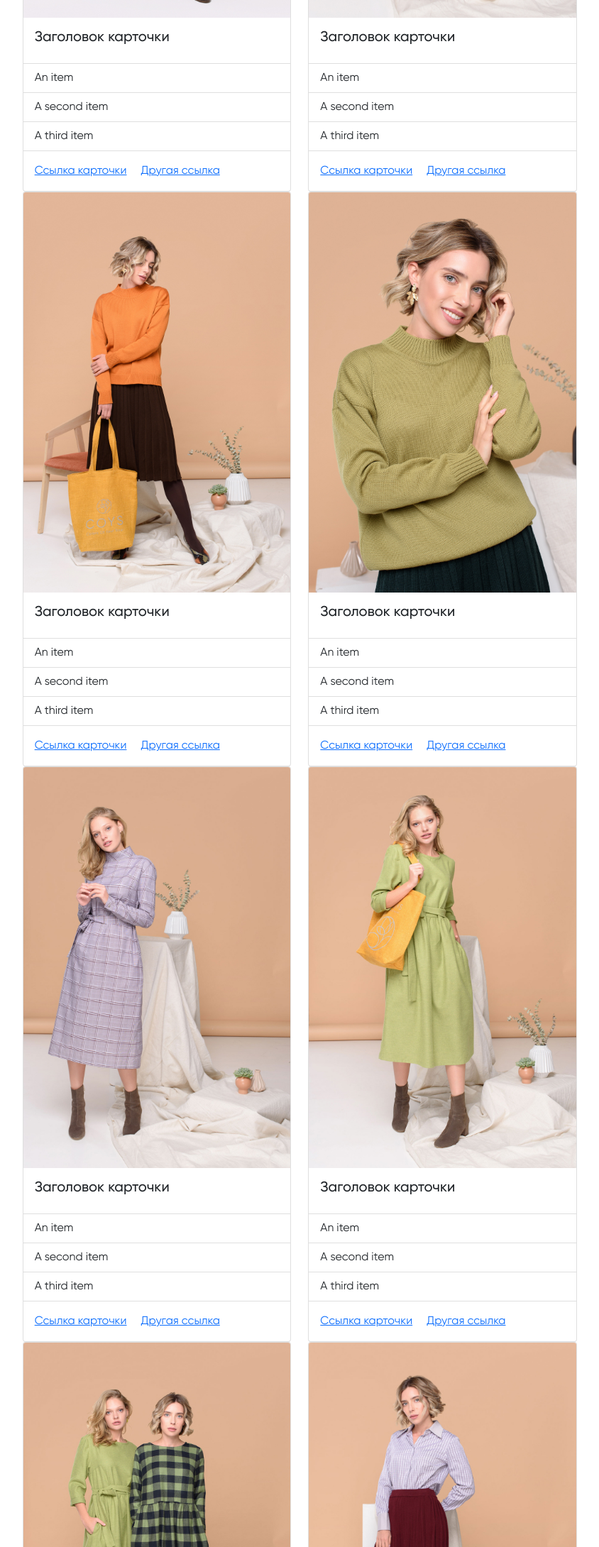
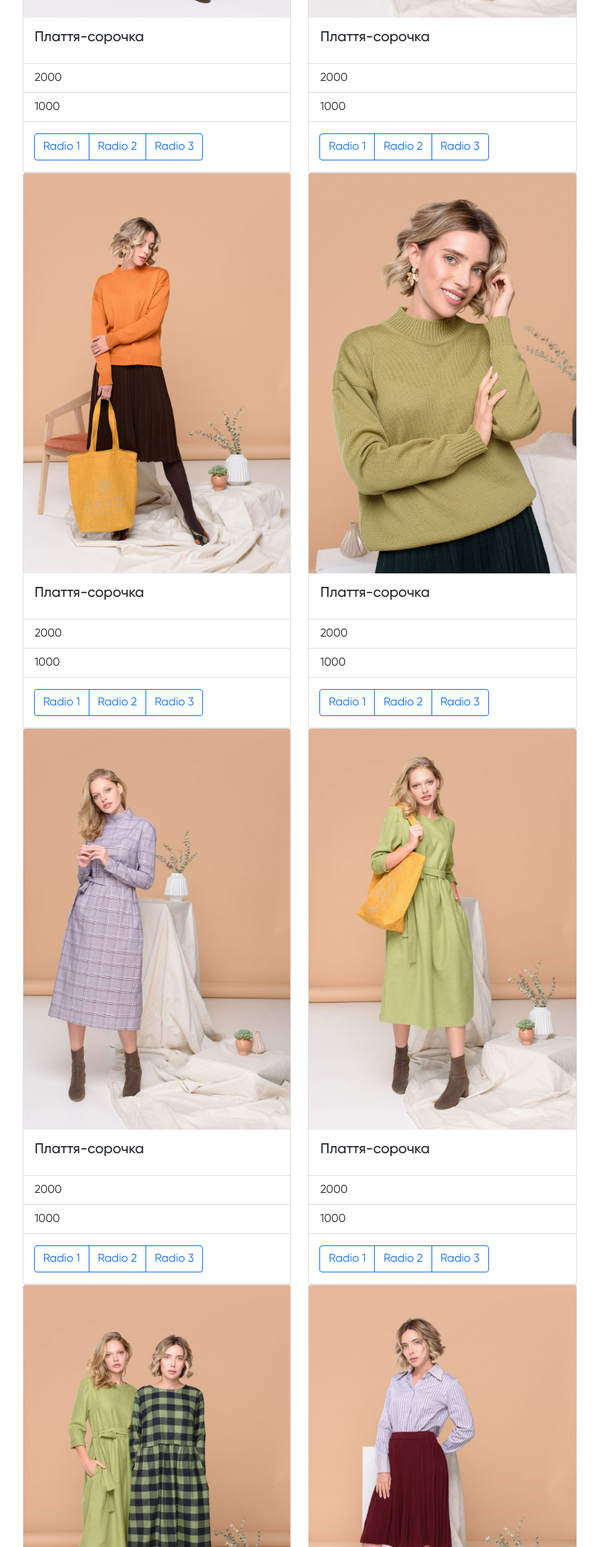
Before and after one commit to vernuskujinu/coys, a website: page catalog.html in a window 1280 px wide. Shown: the part 620-2800 px from the top of the page at 71% size, without its empty margins (431-1275 px from the left). Drawn offline with nearby package versions, Linux system fonts and the light colour scheme.

Commit message:
feat: add new button and styling

```diff
--- a/catalog.html
+++ b/catalog.html
@@ -73,9 +73,14 @@
                     </a>
 
                     <ul class="dropdown-menu" aria-labelledby="dropdownMenuLink">
-                      <li><a class="dropdown-item" href="#">Действие</a></li>
-                      <li><a class="dropdown-item" href="#">Другое действие</a></li>
-                      <li><a class="dropdown-item" href="#">Что-то еще здесь</a></li>
+                      <li><a class="dropdown-item" href="#">Сукні</a></li>
+                      <li><a class="dropdown-item" href="#">Штани</a></li>
+                      <li><a class="dropdown-item" href="#">Шорти</a></li>
+                      <li><a class="dropdown-item" href="#">Спідниці</a></li>
+                      <li><a class="dropdown-item" href="#">Топи, майки та футболки</a></li>
+                      <li><a class="dropdown-item" href="#">Сорочки та блузи</a></li>
+                      <li><a class="dropdown-item" href="#">Піджаки та костюми<a></li>
+                      <li><a class="dropdown-item" href="#">Весь одяг</a></li>
                     </ul>
                   </div>
                   <div class="dropdown">
@@ -84,9 +89,19 @@
                     </a>
 
                     <ul class="dropdown-menu" aria-labelledby="dropdownMenuLink">
-                      <li><a class="dropdown-item" href="#">Действие</a></li>
-                      <li><a class="dropdown-item" href="#">Другое действие</a></li>
-                      <li><a class="dropdown-item" href="#">Что-то еще здесь</a></li>
+                      <div class="panel">
+                        <ul class="cp">
+                          <li class="cp__color cp__color--red"></li>
+                          <li class="cp__color cp__color--green"></li>
+                          <li class="cp__color cp__color--blue"></li>
+                          <li class="cp__color cp__color--yellow"></li>
+                          <li class="cp__color cp__color--purple"></li>
+                          <li class="cp__color cp__color--tomato"></li>
+                          <li class="cp__color cp__color--grey"></li>
+                          <li class="cp__color cp__color--black"></li>
+                          <li class="cp__color cp__color--orange"></li>
+                        </ul>
+                      </div>
                     </ul>
                   </div>
                   <div class="dropdown">
@@ -94,13 +109,27 @@
                       Розмір
                     </a>
 
-                    <ul class="dropdown-menu" aria-labelledby="dropdownMenuLink">
-                      <li><a class="dropdown-item" href="#">Действие</a></li>
-                      <li><a class="dropdown-item" href="#">Другое действие</a></li>
-                      <li><a class="dropdown-item" href="#">Что-то еще здесь</a></li>
+                    <ul class="dropdown-menu dropdown_size" aria-labelledby="dropdownMenuLink">
+                      <div class="btn-group" role="group" aria-label="Basic radio toggle button group">
+                        <input type="radio" class="btn-check btn_size" name="btnradio" id="btnradio1" autocomplete="off" checked>
+                        <label class="btn btn-outline-primary" for="btnradio1">S</label>
+
+                        <input type="radio" class="btn-check" name="btnradio" id="btnradio2" autocomplete="off">
+                        <label class="btn btn-outline-primary" for="btnradio2">M</label>
+
+                        <input type="radio" class="btn-check" name="btnradio" id="btnradio3" autocomplete="off">
+                        <label class="btn btn-outline-primary" for="btnradio3">L</label>
+
+                        <input type="radio" class="btn-check" name="btnradio" id="btnradio4" autocomplete="off">
+                        <label class="btn btn-outline-primary" for="btnradio4">XL</label>
+
+                        <input type="radio" class="btn-check" name="btnradio" id="btnradio5" autocomplete="off">
+                        <label class="btn btn-outline-primary" for="btnradio5">2XL</label>
+                      </div>
                     </ul>
                   </div>
                 </div>
+                <img class="logo_min" src="assets/svg/logo_min.svg" alt="logo_min">
               </div>
               <div class="col-8">
                 <div class="container-fluid">
@@ -109,16 +138,23 @@
                       <div class="card" class="d-block w-100">
                         <img src="assets/img/DSC_5454 web 1.jpg" class="card-img-top" alt="...">
                         <div class="card-body">
-                          <h5 class="card-title">Заголовок карточки</h5>
+                          <h5 class="card-title">Плаття-сорочка</h5>
                         </div>
                         <ul class="list-group list-group-flush">
-                          <li class="list-group-item">An item</li>
-                          <li class="list-group-item">A second item</li>
-                          <li class="list-group-item">A third item</li>
+                          <li class="list-group-item">2000</li>
+                          <li class="list-group-item">1000</li>
                         </ul>
                         <div class="card-body">
-                          <a href="#" class="card-link">Ссылка карточки</a>
-                          <a href="#" class="card-link">Другая ссылка</a>
+                          <div class="btn-group" role="group" aria-label="Basic radio toggle button group">
+  <input type="radio" class="btn-check" name="btnradio" id="btnradio1" autocomplete="off" checked>
+  <label class="btn btn-outline-primary" for="btnradio1">Radio 1</label>
+
+  <input type="radio" class="btn-check" name="btnradio" id="btnradio2" autocomplete="off">
+  <label class="btn btn-outline-primary" for="btnradio2">Radio 2</label>
+
+  <input type="radio" class="btn-check" name="btnradio" id="btnradio3" autocomplete="off">
+  <label class="btn btn-outline-primary" for="btnradio3">Radio 3</label>
+</div>
                         </div>
                       </div>
                     </div>
@@ -126,16 +162,23 @@
                       <div class="card" class="d-block w-100">
                         <img src="assets/img/DSC_5454 web 1 (1).jpg" class="card-img-top" alt="...">
                         <div class="card-body">
-                          <h5 class="card-title">Заголовок карточки</h5>
+                          <h5 class="card-title">Плаття-сорочка</h5>
                         </div>
                         <ul class="list-group list-group-flush">
-                          <li class="list-group-item">An item</li>
-                          <li class="list-group-item">A second item</li>
-                          <li class="list-group-item">A third item</li>
+                          <li class="list-group-item">2000</li>
+                          <li class="list-group-item">1000</li>
                         </ul>
                         <div class="card-body">
-                          <a href="#" class="card-link">Ссылка карточки</a>
-                          <a href="#" class="card-link">Другая ссылка</a>
+                          <div class="btn-group" role="group" aria-label="Basic radio toggle button group">
+  <input type="radio" class="btn-check" name="btnradio" id="btnradio1" autocomplete="off" checked>
+  <label class="btn btn-outline-primary" for="btnradio1">Radio 1</label>
+
+  <input type="radio" class="btn-check" name="btnradio" id="btnradio2" autocomplete="off">
+  <label class="btn btn-outline-primary" for="btnradio2">Radio 2</label>
+
+  <input type="radio" class="btn-check" name="btnradio" id="btnradio3" autocomplete="off">
+  <label class="btn btn-outline-primary" for="btnradio3">Radio 3</label>
+</div>
                         </div>
                       </div>
                     </div>
@@ -145,16 +188,23 @@
                       <div class="card" class="d-block w-100">
                         <img src="assets/img/DSC_5454 web 1 (2).jpg" class="card-img-top" alt="...">
                         <div class="card-body">
-                          <h5 class="card-title">Заголовок карточки</h5>
+                          <h5 class="card-title">Плаття-сорочка</h5>
                         </div>
                         <ul class="list-group list-group-flush">
-                          <li class="list-group-item">An item</li>
-                          <li class="list-group-item">A second item</li>
-                          <li class="list-group-item">A third item</li>
+                          <li class="list-group-item">2000</li>
+                          <li class="list-group-item">1000</li>
                         </ul>
                         <div class="card-body">
-                          <a href="#" class="card-link">Ссылка карточки</a>
-                          <a href="#" class="card-link">Другая ссылка</a>
+                          <div class="btn-group" role="group" aria-label="Basic radio toggle button group">
+  <input type="radio" class="btn-check" name="btnradio" id="btnradio1" autocomplete="off" checked>
+  <label class="btn btn-outline-primary" for="btnradio1">Radio 1</label>
+
+  <input type="radio" class="btn-check" name="btnradio" id="btnradio2" autocomplete="off">
+  <label class="btn btn-outline-primary" for="btnradio2">Radio 2</label>
+
+  <input type="radio" class="btn-check" name="btnradio" id="btnradio3" autocomplete="off">
+  <label class="btn btn-outline-primary" for="btnradio3">Radio 3</label>
+</div>
                         </div>
                       </div>
                     </div>
@@ -162,16 +212,23 @@
                       <div class="card" class="d-block w-100">
                         <img src="assets/img/DSC_5454 web 1 (3).jpg" class="card-img-top" alt="...">
                         <div class="card-body">
-                          <h5 class="card-title">Заголовок карточки</h5>
+                          <h5 class="card-title">Плаття-сорочка</h5>
                         </div>
                         <ul class="list-group list-group-flush">
-                          <li class="list-group-item">An item</li>
-                          <li class="list-group-item">A second item</li>
-                          <li class="list-group-item">A third item</li>
+                          <li class="list-group-item">2000</li>
+                          <li class="list-group-item">1000</li>
                         </ul>
                         <div class="card-body">
-                          <a href="#" class="card-link">Ссылка карточки</a>
-                          <a href="#" class="card-link">Другая ссылка</a>
+                          <div class="btn-group" role="group" aria-label="Basic radio toggle button group">
+  <input type="radio" class="btn-check" name="btnradio" id="btnradio1" autocomplete="off" checked>
+  <label class="btn btn-outline-primary" for="btnradio1">Radio 1</label>
+
+  <input type="radio" class="btn-check" name="btnradio" id="btnradio2" autocomplete="off">
+  <label class="btn btn-outline-primary" for="btnradio2">Radio 2</label>
+
+  <input type="radio" class="btn-check" name="btnradio" id="btnradio3" autocomplete="off">
+  <label class="btn btn-outline-primary" for="btnradio3">Radio 3</label>
+</div>
                         </div>
                       </div>
                     </div>
@@ -181,16 +238,23 @@
                       <div class="card" class="d-block w-100">
                         <img src="assets/img/DSC_5454 web 1 (4).jpg" class="card-img-top" alt="...">
                         <div class="card-body">
-                          <h5 class="card-title">Заголовок карточки</h5>
+                          <h5 class="card-title">Плаття-сорочка</h5>
                         </div>
                         <ul class="list-group list-group-flush">
-                          <li class="list-group-item">An item</li>
-                          <li class="list-group-item">A second item</li>
-                          <li class="list-group-item">A third item</li>
+                          <li class="list-group-item">2000</li>
+                          <li class="list-group-item">1000</li>
                         </ul>
                         <div class="card-body">
-                          <a href="#" class="card-link">Ссылка карточки</a>
-                          <a href="#" class="card-link">Другая ссылка</a>
+                          <div class="btn-group" role="group" aria-label="Basic radio toggle button group">
+  <input type="radio" class="btn-check" name="btnradio" id="btnradio1" autocomplete="off" checked>
+  <label class="btn btn-outline-primary" for="btnradio1">Radio 1</label>
+
+  <input type="radio" class="btn-check" name="btnradio" id="btnradio2" autocomplete="off">
+  <label class="btn btn-outline-primary" for="btnradio2">Radio 2</label>
+
+  <input type="radio" class="btn-check" name="btnradio" id="btnradio3" autocomplete="off">
+  <label class="btn btn-outline-primary" for="btnradio3">Radio 3</label>
+</div>
                         </div>
                       </div>
                     </div>
@@ -198,16 +262,23 @@
                       <div class="card" class="d-block w-100">
                         <img src="assets/img/DSC_5454 web 1 (5).jpg" class="card-img-top" alt="...">
                         <div class="card-body">
-                          <h5 class="card-title">Заголовок карточки</h5>
+                          <h5 class="card-title">Плаття-сорочка</h5>
                         </div>
                         <ul class="list-group list-group-flush">
-                          <li class="list-group-item">An item</li>
-                          <li class="list-group-item">A second item</li>
-                          <li class="list-group-item">A third item</li>
+                          <li class="list-group-item">2000</li>
+                          <li class="list-group-item">1000</li>
                         </ul>
                         <div class="card-body">
-                          <a href="#" class="card-link">Ссылка карточки</a>
-                          <a href="#" class="card-link">Другая ссылка</a>
+                          <div class="btn-group" role="group" aria-label="Basic radio toggle button group">
+  <input type="radio" class="btn-check" name="btnradio" id="btnradio1" autocomplete="off" checked>
+  <label class="btn btn-outline-primary" for="btnradio1">Radio 1</label>
+
+  <input type="radio" class="btn-check" name="btnradio" id="btnradio2" autocomplete="off">
+  <label class="btn btn-outline-primary" for="btnradio2">Radio 2</label>
+
+  <input type="radio" class="btn-check" name="btnradio" id="btnradio3" autocomplete="off">
+  <label class="btn btn-outline-primary" for="btnradio3">Radio 3</label>
+</div>
                         </div>
                       </div>
                     </div>
@@ -217,16 +288,23 @@
                       <div class="card" class="d-block w-100">
                         <img src="assets/img/DSC_5454 web 1 (6).jpg" class="card-img-top" alt="...">
                         <div class="card-body">
-                          <h5 class="card-title">Заголовок карточки</h5>
+                          <h5 class="card-title">Плаття-сорочка</h5>
                         </div>
                         <ul class="list-group list-group-flush">
-                          <li class="list-group-item">An item</li>
-                          <li class="list-group-item">A second item</li>
-                          <li class="list-group-item">A third item</li>
+                          <li class="list-group-item">2000</li>
+                          <li class="list-group-item">1000</li>
                         </ul>
                         <div class="card-body">
-                          <a href="#" class="card-link">Ссылка карточки</a>
-                          <a href="#" class="card-link">Другая ссылка</a>
+                          <div class="btn-group" role="group" aria-label="Basic radio toggle button group">
+  <input type="radio" class="btn-check" name="btnradio" id="btnradio1" autocomplete="off" checked>
+  <label class="btn btn-outline-primary" for="btnradio1">Radio 1</label>
+
+  <input type="radio" class="btn-check" name="btnradio" id="btnradio2" autocomplete="off">
+  <label class="btn btn-outline-primary" for="btnradio2">Radio 2</label>
+
+  <input type="radio" class="btn-check" name="btnradio" id="btnradio3" autocomplete="off">
+  <label class="btn btn-outline-primary" for="btnradio3">Radio 3</label>
+</div>
                         </div>
                       </div>
                     </div>
@@ -234,26 +312,31 @@
                       <div class="card" class="d-block w-100">
                         <img src="assets/img/DSC_5454 web 1 (7).jpg" class="card-img-top" alt="...">
                         <div class="card-body">
-                          <h5 class="card-title">Заголовок карточки</h5>
+                          <h5 class="card-title">Плаття-сорочка</h5>
                         </div>
                         <ul class="list-group list-group-flush">
-                          <li class="list-group-item">An item</li>
-                          <li class="list-group-item">A second item</li>
-                          <li class="list-group-item">A third item</li>
+                          <li class="list-group-item">2000</li>
+                          <li class="list-group-item">1000</li>
                         </ul>
                         <div class="card-body">
-                          <a href="#" class="card-link">Ссылка карточки</a>
-                          <a href="#" class="card-link">Другая ссылка</a>
+                          <div class="btn-group" role="group" aria-label="Basic radio toggle button group">
+  <input type="radio" class="btn-check" name="btnradio" id="btnradio1" autocomplete="off" checked>
+  <label class="btn btn-outline-primary" for="btnradio1">Radio 1</label>
+
+  <input type="radio" class="btn-check" name="btnradio" id="btnradio2" autocomplete="off">
+  <label class="btn btn-outline-primary" for="btnradio2">Radio 2</label>
+
+  <input type="radio" class="btn-check" name="btnradio" id="btnradio3" autocomplete="off">
+  <label class="btn btn-outline-primary" for="btnradio3">Radio 3</label>
+</div>
                         </div>
                       </div>
                     </div>
                   </div>
                   <button type="button" class="btn btn-light btn_pagination">показати більше</button>
-
               </div>
             </div>
           </div>
-          <button type="button" class="btn btn-light btn_pagination">показати більше</button>
         </section>
         <footer class="footer">
           <div class="container_fluid">
```
Also changed, not shown: style.css (+70 -0 lines), assets/svg/logo_min.svg (added).
